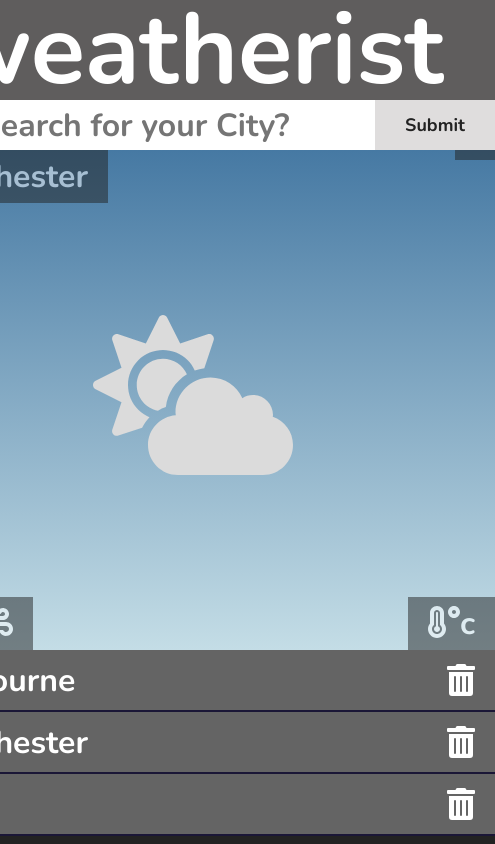
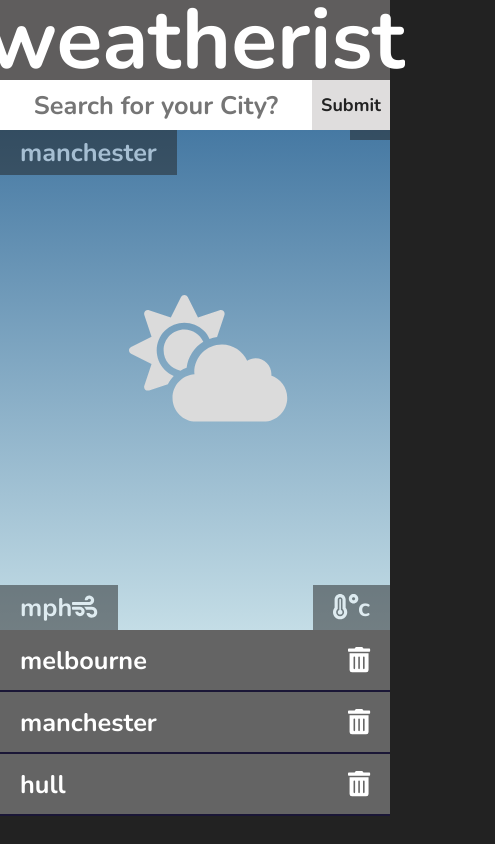
Before and after one commit to chezynick/weatherApp, a React (Create React App) app: page / in a window 390 px wide. Shown: the whole page, 495 px wide, since content can reach past the window. Built offline with nearby package versions, Linux system fonts and the light colour scheme; no server answers.

Commit message:
updated responsiveness

```diff
--- a/src/App.css
+++ b/src/App.css
@@ -1,36 +1,45 @@
 *{
   margin:0;
   padding:0;
+}
 
+
+body {
+  width:100%;
+  background-color: rgb(34, 34, 34);
 }
-body {
+
+
+.App {
+  text-align: center;
+  width:100%;
+  height:auto;
+  font-family: 'Nunito', sans-serif;
+  display:flex;
+  flex-wrap:wrap;
+  font-size: 1.5vh;
+  justify-content: center;
+}
+.left {
+  min-width:320px;
+  width:100%;
+  max-width: 500px;
+}
+.right {
+  min-width: 320px;
+  width:100%;
+  height:auto;
   display:flex;
   justify-content: center;
-  background-color: rgb(34, 34, 34);
-}
-@media only screen and (max-width:320px){
-  .App {
-  text-align: center;
-  width:300px;
-  height:auto;
-  font-family: 'Nunito', sans-serif;
-}
-.Header {
-  font-size: large;
-}
-}
-.App {
-  text-align: center;
-  width:600px;
-  height:auto;
-  font-family: 'Nunito', sans-serif;
+  align-items: center;
+  max-width:500px;
 }
 .Header {
   width:100%;
-  height:100px;
+  height:80px;
   background-color: rgb(95, 93, 93);
   color:white;
-  font-size: 100px;
+  font-size: 10vh;
   display:flex;
   justify-content: center;
   align-items: center;
@@ -80,7 +89,7 @@ input {
   text-align: center;
   outline:none;
   border:none;
-  font-size: xx-large;
+  font-size:3vh;
   color:rgb(37, 37, 37);
   font-family: 'Nunito', sans-serif;
 }
@@ -164,3 +173,7 @@ button:hover {
   z-index: 3;
   color:rgb(102, 100, 100);
 }
+.mobileContainer {
+  width:100%;
+  display:flex;
+}
--- a/src/App.js
+++ b/src/App.js
@@ -18,10 +18,24 @@ function App() {
 
   return (
     <div className="App">
-      <Header />
-      <Search setCities={setCities} cities={cities} setCurrentCity={setCurrentCity} currentCity={currentCity}/>
-      <Weather currentCity={currentCity} />
-      <PlaceHolder cities={cities} setCities={setCities} currentCity={currentCity} setCurrentCity={setCurrentCity} />
+      <div className="left">
+        <Header />
+        <Search
+          setCities={setCities}
+          cities={cities}
+          setCurrentCity={setCurrentCity}
+          currentCity={currentCity}
+        />
+        <Weather currentCity={currentCity} />
+      </div>
+      <div className="right">
+        <PlaceHolder
+          cities={cities}
+          setCities={setCities}
+          currentCity={currentCity}
+          setCurrentCity={setCurrentCity}
+        />
+      </div>
     </div>
   );
 }
```
